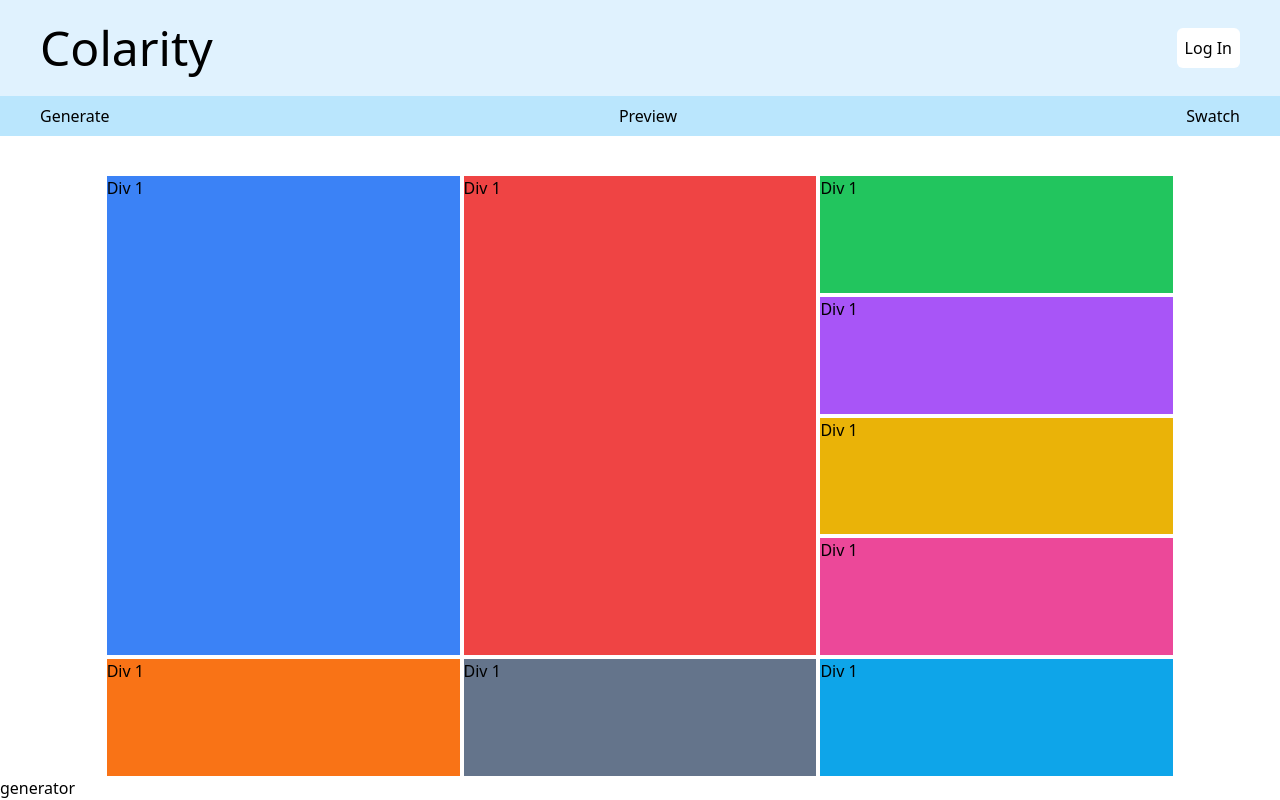
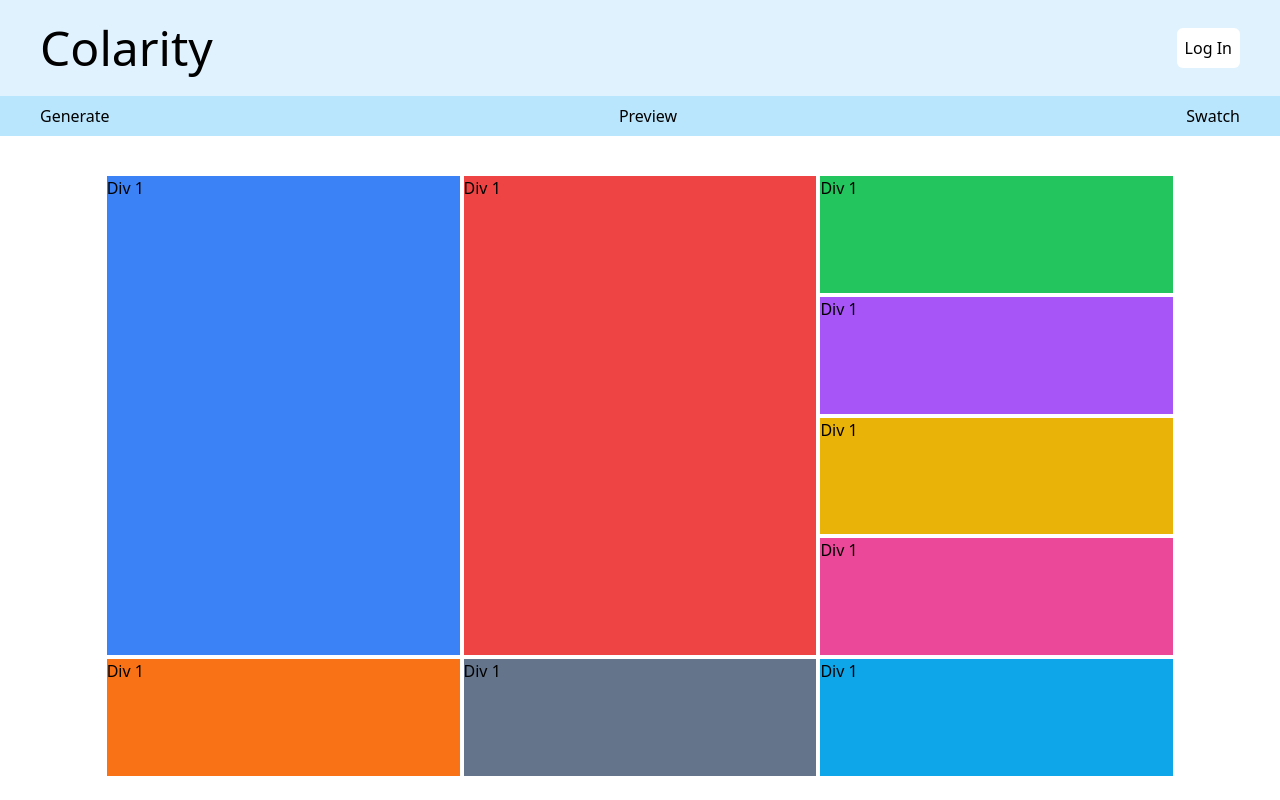
Before and after one commit to viatora/colarity, a Next.js app: page /generator in a window 1280 px wide. Built offline with nearby package versions, Linux system fonts and the light colour scheme.

Commit message:
chore: remove placeholder text from generator page

```diff
--- a/src/app/generator/page.tsx
+++ b/src/app/generator/page.tsx
@@ -4,7 +4,6 @@ export default function GeneratorPage() {
   return (
     <>
       <ColourGrid />
-      <h1>generator</h1>
     </>
   );
 }
```
